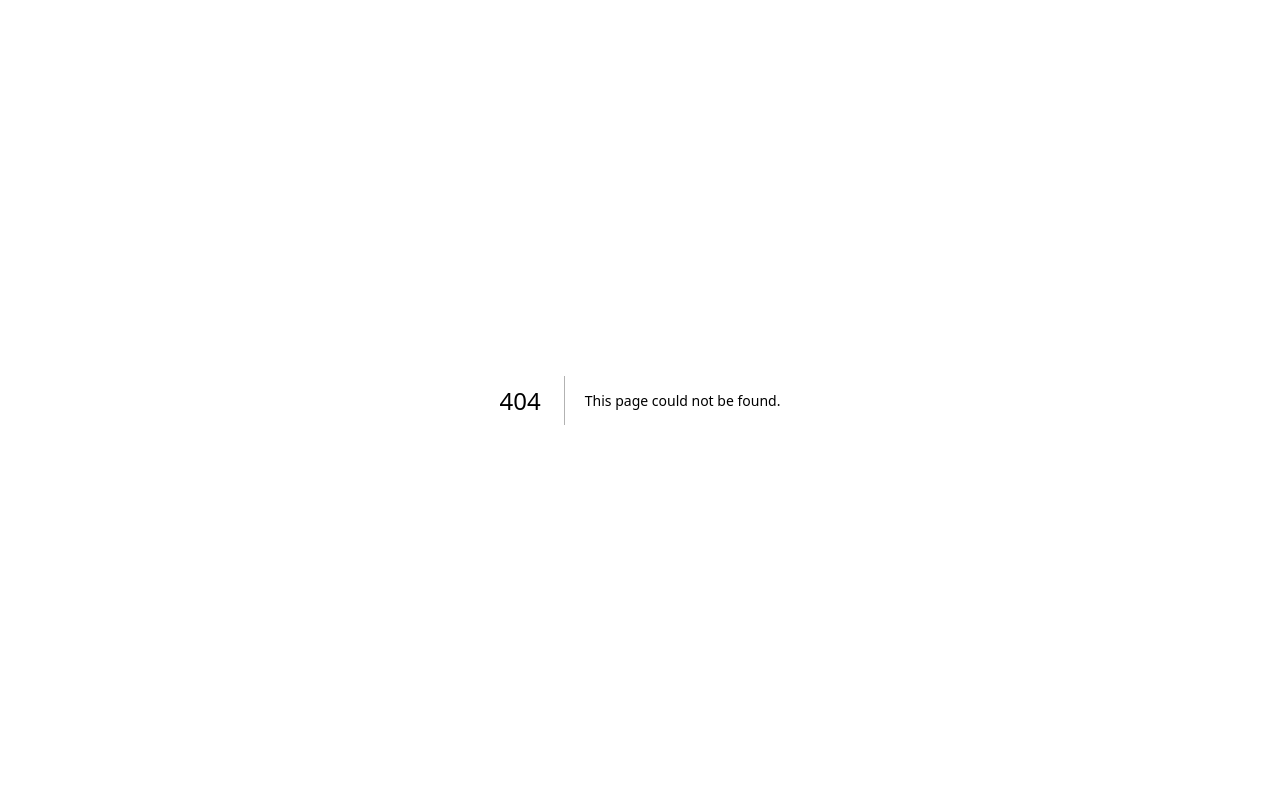
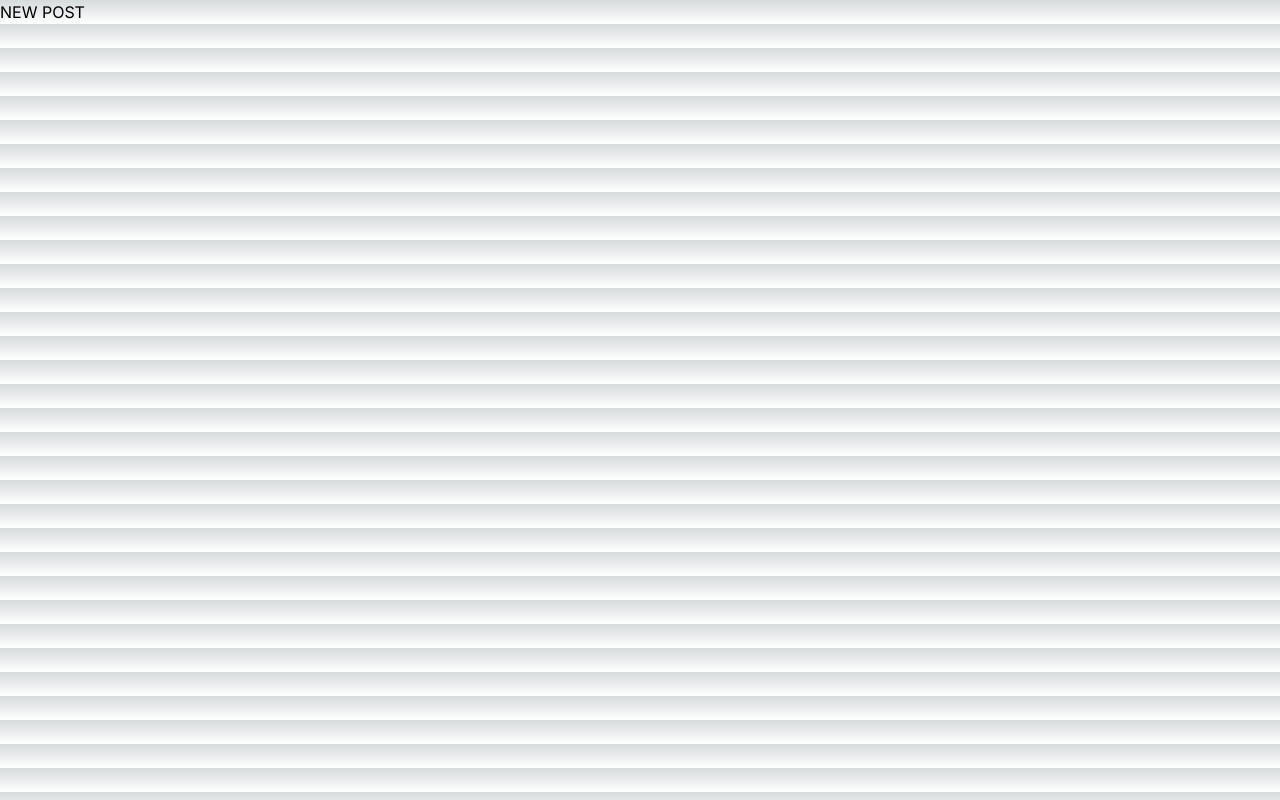
Before and after one commit to nitzanto/nextjsaiwebsite, a Next.js app: page /posts/new in a window 1280 px wide. Before the commit this address had no page. Built offline with nearby package versions, Linux system fonts and the light colour scheme.

Commit message:
* New Starter Pages for the project

```diff
--- a/app/layout.js
+++ b/app/layout.js
@@ -8,6 +8,8 @@ export const metadata = {
   description: 'Generated by create next app',
 }
 
+// Main entry point of the application
+// Will show on every page in the website
 export default function RootLayout({ children }) {
   return (
     <html lang="en">
--- /dev/null
+++ b/app/posts/new/page.js
@@ -0,0 +1,11 @@
+import React from 'react';
+
+const Page = () => {
+    return (
+        <div>
+          NEW POST
+        </div>
+    );
+};
+
+export default Page;
--- /dev/null
+++ b/app/posts/page.js
@@ -0,0 +1,11 @@
+import React from 'react';
+
+const Page = () => {
+    return (
+        <div>
+
+        </div>
+    );
+};
+
+export default Page;
```
